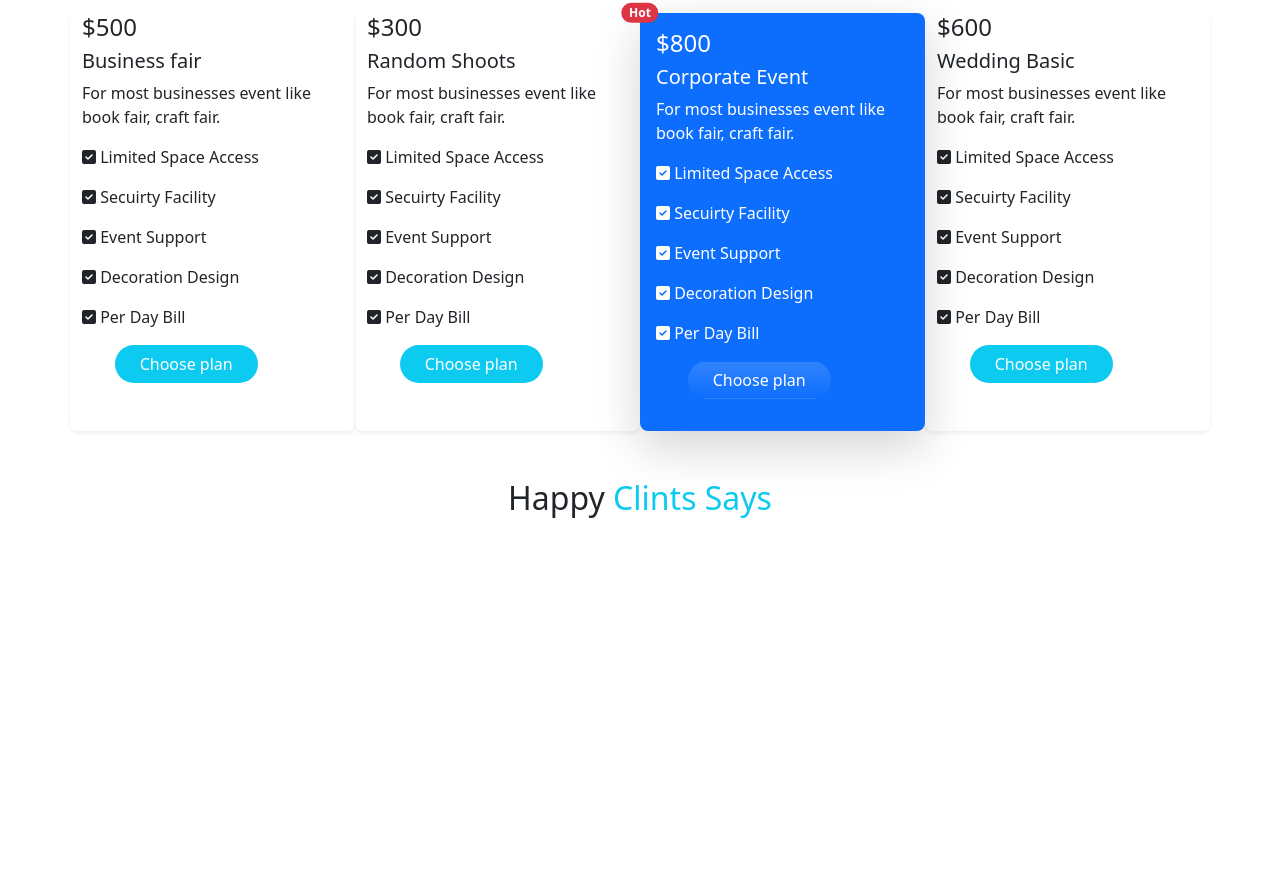
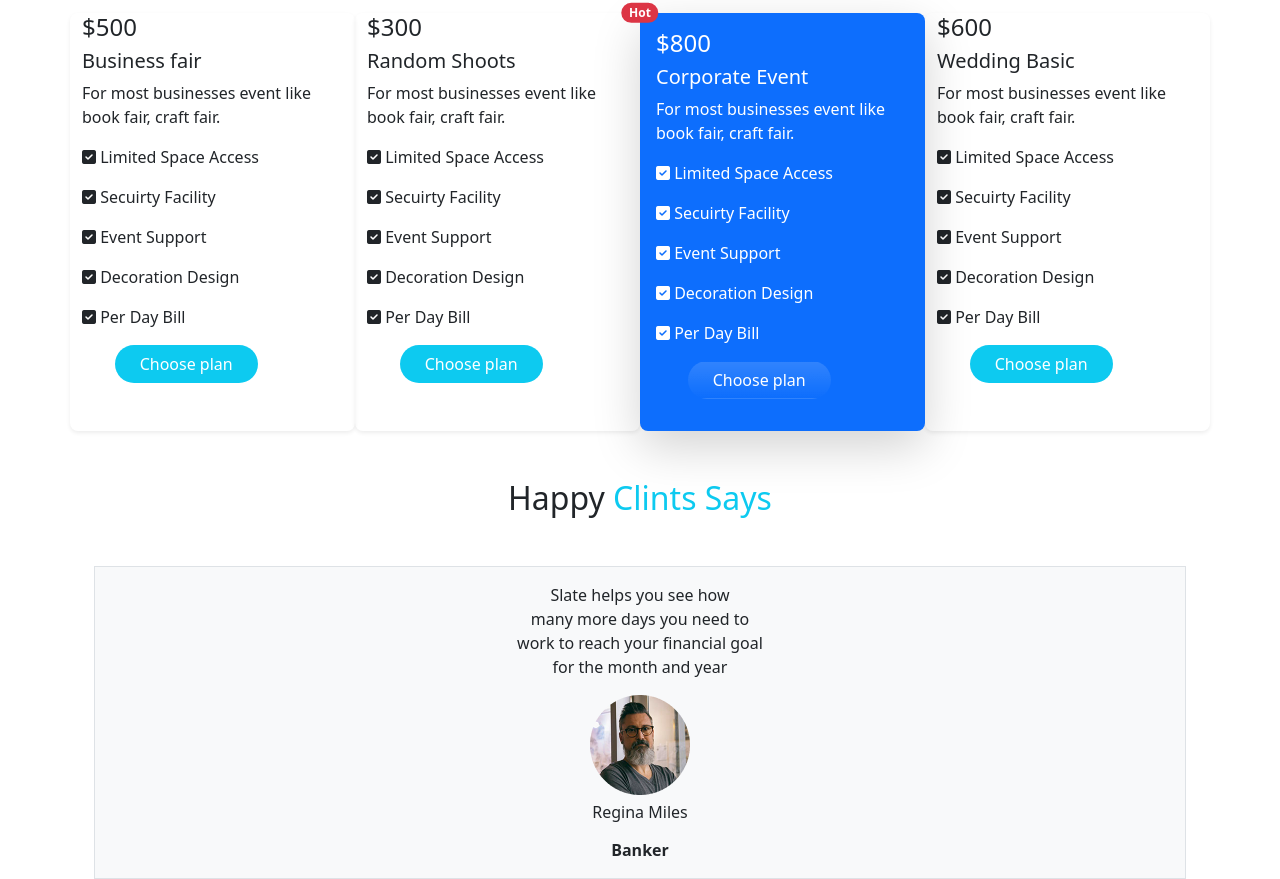
Before and after one commit to almahfuzhossen/Abacus-Convention-Center-, a plain HTML site: page index.html in a window 1280 px wide. Shown: the part 1028-1907 px from the top of the page. Before the commit the page ends 1594 px from the top, so only its background shows below. Drawn offline with nearby package versions, Linux system fonts and the light colour scheme.

Commit message:
happy section

```diff
--- a/index.html
+++ b/index.html
@@ -214,6 +214,18 @@
              <section class="my-6">
                <div class="container">
                  <h2 class="text-center my-5">Happy <span class="text-info">Clints Says</span></h2>
+                 <div class="container">
+                   <div class="row g-2">
+                    <div class=" text-center">
+                      <div class="p-3 border bg-light">
+                        <p>Slate helps you see how  <br> many more days you need to<br>work to reach your financial goal  <br> for the month and year</p>
+                        <img src="images/person 1.png" alt="">
+                        <h6 class="py-2">Regina Miles</h6>
+                         <strong>Banker</strong>
+                      </div>
+                    </div>
+                   </div>
+                 </div>
                </div>
 
              </section>
```
